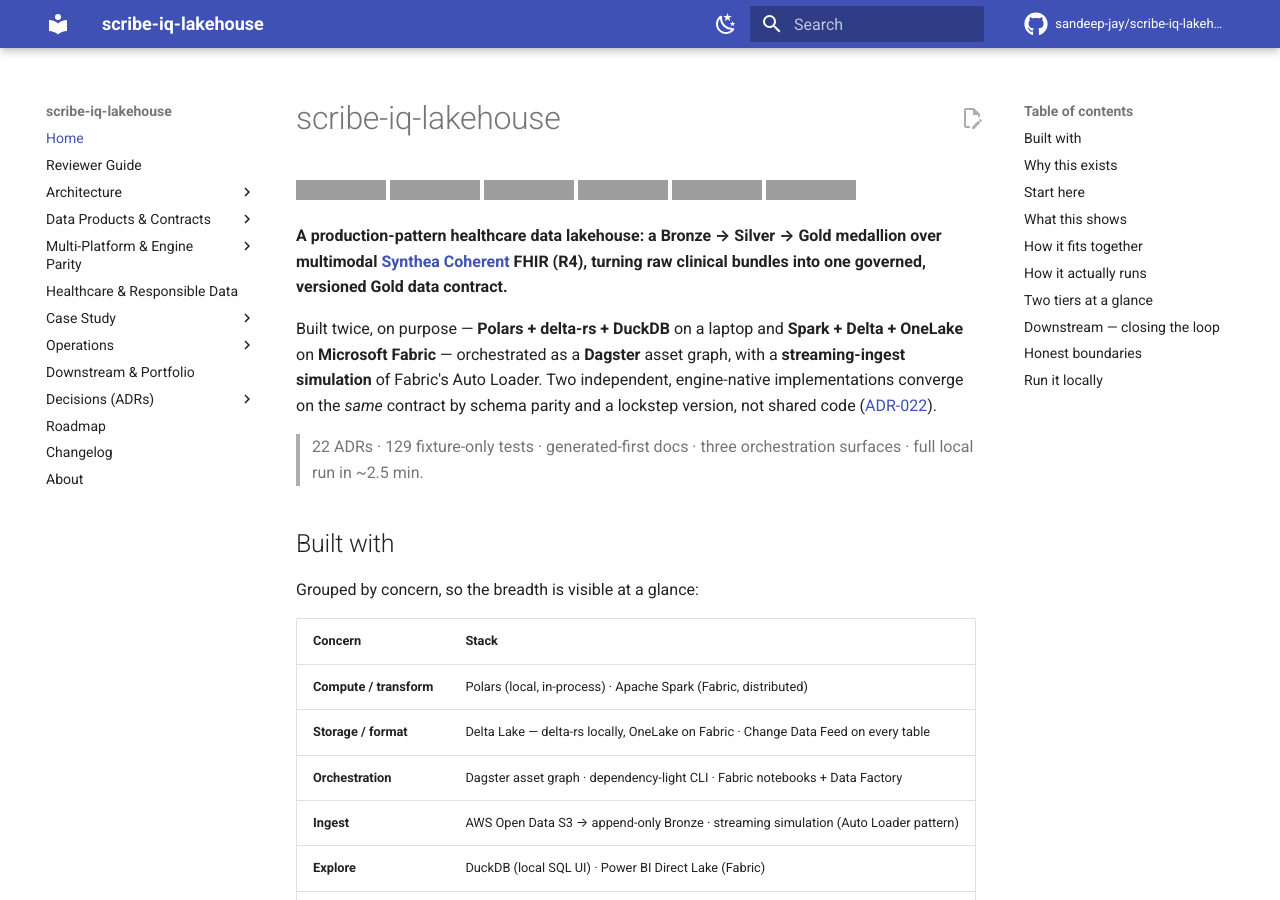
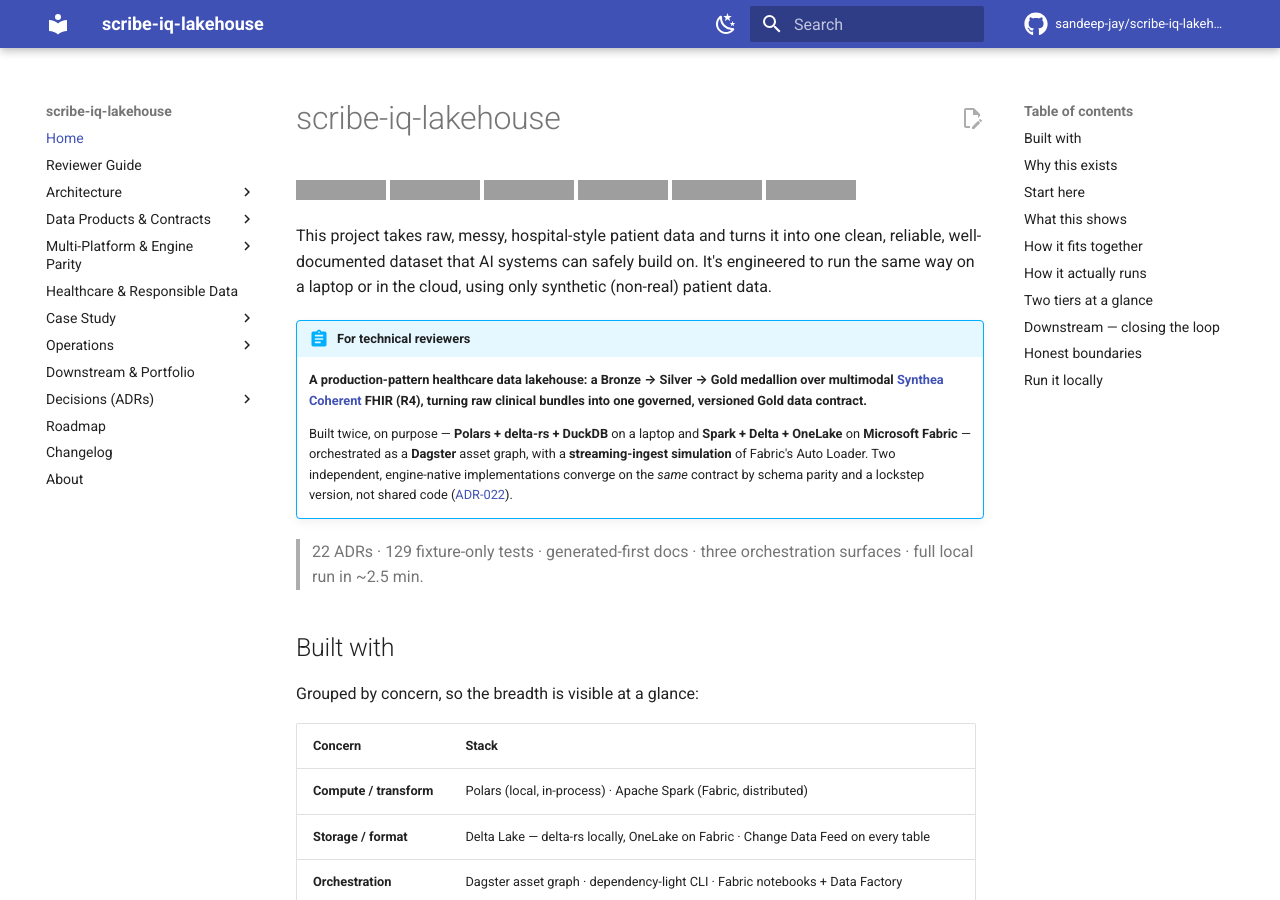
Before and after one commit to sandeep-jay/scribe-iq-lakehouse, an MkDocs documentation site: the page built from docs/index.md, in a window 1280 px wide and 900 px high, cut to the strip 0-900 px from the top of the window. Built offline with MkDocs 1.6.1 and Material for MkDocs 9.7.7, drawn with Linux system fonts in a browser that asks for light colours; comment, search, counter and statistics services are not loaded; grey boxes are pictures that could not be loaded.

Commit message:
docs: plain-language lead (layered disclosure) on homepage, README, reviewer guide
ADD-1: a jargon-free 2-sentence lead now precedes the technical hero on docs/index.md (hero moved into a 'For technical reviewers' abstract) and README.md; reviewer-guide gains a 'Not technical?' tier above '90 seconds'. Both audiences served by sequence — the technical depth is unchanged.

```diff
--- a/docs/index.md
+++ b/docs/index.md
@@ -7,15 +7,20 @@
 ![Gold contract](https://img.shields.io/badge/Gold%20contract-v1.1.0-orange)
 ![Runs](https://img.shields.io/badge/runs-laptop%20%C2%B7%20Microsoft%20Fabric-0078D4)
 
-**A production-pattern healthcare data lakehouse: a Bronze → Silver → Gold medallion over
-multimodal [Synthea Coherent](https://registry.opendata.aws/synthea-coherent-data/) FHIR (R4),
-turning raw clinical bundles into one governed, versioned Gold data contract.**
+This project takes raw, messy, hospital-style patient data and turns it into one clean, reliable,
+well-documented dataset that AI systems can safely build on. It's engineered to run the same way on
+a laptop or in the cloud, using only synthetic (non-real) patient data.
 
-Built twice, on purpose — **Polars + delta-rs + DuckDB** on a laptop and **Spark + Delta +
-OneLake** on **Microsoft Fabric** — orchestrated as a **Dagster** asset graph, with a
-**streaming-ingest simulation** of Fabric's Auto Loader. Two independent, engine-native
-implementations converge on the *same* contract by schema parity and a lockstep version, not
-shared code ([ADR-022](adr/022-platform-independent-implementations.md)).
+!!! abstract "For technical reviewers"
+    **A production-pattern healthcare data lakehouse: a Bronze → Silver → Gold medallion over
+    multimodal [Synthea Coherent](https://registry.opendata.aws/synthea-coherent-data/) FHIR (R4),
+    turning raw clinical bundles into one governed, versioned Gold data contract.**
+
+    Built twice, on purpose — **Polars + delta-rs + DuckDB** on a laptop and **Spark + Delta +
+    OneLake** on **Microsoft Fabric** — orchestrated as a **Dagster** asset graph, with a
+    **streaming-ingest simulation** of Fabric's Auto Loader. Two independent, engine-native
+    implementations converge on the *same* contract by schema parity and a lockstep version, not
+    shared code ([ADR-022](adr/022-platform-independent-implementations.md)).
 
 > 22 ADRs · 129 fixture-only tests · generated-first docs · three orchestration surfaces · full local run in ~2.5 min.
 
```
Also changed, not shown: README.md (+4 -0 lines), docs/reviewer-guide.md (+5 -0 lines).
